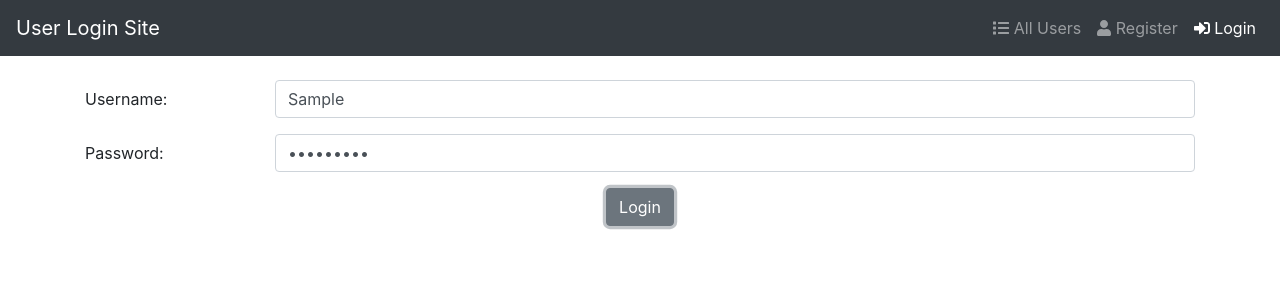
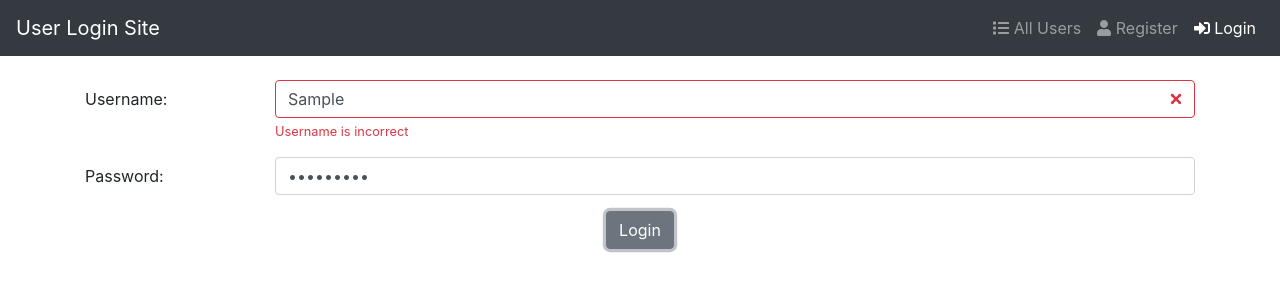
Before and after one commit to Monika-Mistry/react-assessment, a React (Create React App) app: page /login in a window 1280 px wide. Both pictures are taken after typing "Sample", "Sample123" into the empty fields and a click on the button "Login". Shown: the top 300 px of the page. Built offline with nearby package versions, Linux system fonts and the light colour scheme; no server answers.

Commit message:
validaton updated

```diff
--- a/src/components/LoginForm.js
+++ b/src/components/LoginForm.js
@@ -12,7 +12,8 @@ import {
 export default function LoginForm(props) {
     const isLoggedIn = props.isLoggedIn;
     const user = props.user;
-    const success = props.success
+    const isPassword = props.isPassword;
+    const isUser = props.isUser;
 
     return (
         <Form className="container" onSubmit={props.loginUser}>
@@ -25,10 +26,10 @@ export default function LoginForm(props) {
                         name="username"
                         id="username"
                         placeholder="Enter your username"
-                        invalid={!success}
+                        invalid={!isUser}
                         valid={isLoggedIn}
                     />
-                    <FormFeedback invalid>Username or password is incorrect</FormFeedback>
+                    <FormFeedback invalid>Username is incorrect</FormFeedback>
                 </Col>
             </FormGroup>
             <FormGroup row>
@@ -40,10 +41,10 @@ export default function LoginForm(props) {
                         name="password"
                         id="password"
                         placeholder="Enter your password"
-                        invalid={!success}
+                        invalid={!isPassword}
                         valid={isLoggedIn}
                     />
-                    <FormFeedback invalid>Username or password is incorrect</FormFeedback>
+                    <FormFeedback invalid>Password is incorrect</FormFeedback>
                 </Col>
             </FormGroup>
             <div className="text-center">
--- a/src/components/RouterHome.js
+++ b/src/components/RouterHome.js
@@ -17,7 +17,8 @@ export default class RouterHome extends Component {
             isAdded: false,
             isLoggedIn: false,
             user: "",
-            success: true
+            isPassword: true,
+            isUser: true
         }
     }
     componentDidMount() {
@@ -74,17 +75,21 @@ export default class RouterHome extends Component {
                     this.setState({
                         isLoggedIn: true,
                         user: username,
-                        success: true
+                        isPassword: true
                     })
 
                 } else {
                     this.setState({
                         isLoggedIn: false,
-                        success: false
+                        isPassword: false
                     })
                 }
             }).catch(err => {
-            console.log(err)
+                console.log(err);
+                this.setState({
+                    isLoggedIn: false,
+                    isUser: false
+                })
             })
     }
 
@@ -96,7 +101,7 @@ export default class RouterHome extends Component {
                 <br></br>
 
                 <Route exact path="/" />
-                <Route path="/login" render={props => <LoginForm success={this.state.success} isLoggedIn={this.state.isLoggedIn} user={this.state.user} loginUser={this.loginUser} />} />
+                <Route path="/login" render={props => <LoginForm isUser={this.state.isUser} isPassword={this.state.isPassword} isLoggedIn={this.state.isLoggedIn} user={this.state.user} loginUser={this.loginUser} />} />
                 <Route path="/register" render={props => <RegisterForm isAdded={this.state.isAdded} errors={this.state.postErrors} addUser={this.addUser} />} />
                 <Route path="/users" render={props => <UserList getAllUser={this.getAllUser} users={this.state.users} />} />
             </Router>
```
